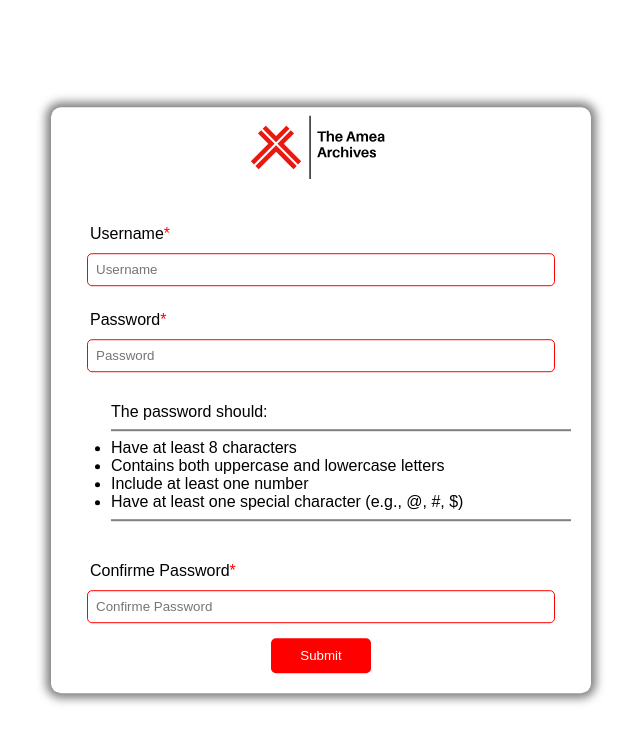
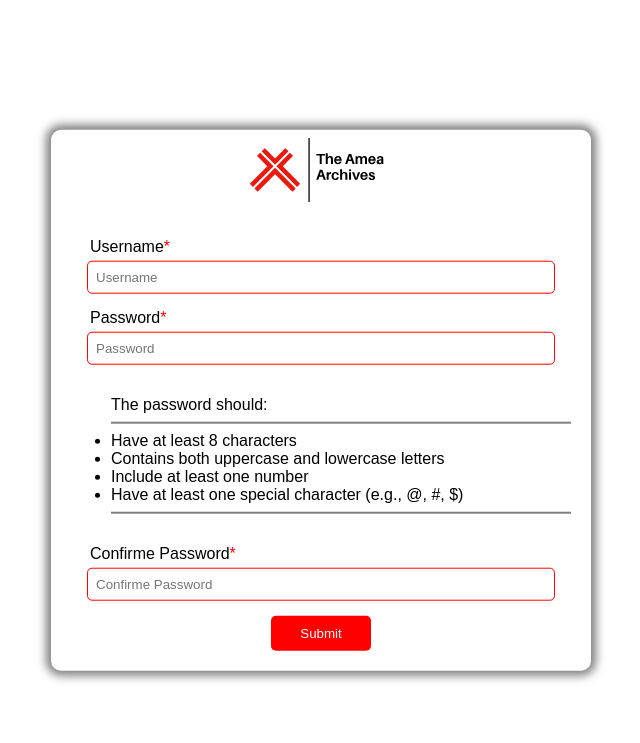
Before and after one commit to TheAmeaArchives/Great_Sage, a Django app: page /signup/ in a window 1280 px wide. Shown: the top 743 px of the page, without its empty margins (319-959 px from the left). Run offline with Django 5.2, Linux system fonts and the light colour scheme.

Commit message:
Yeah it's still me, still styling

```diff
--- a/GreatSage/users/static/users/css/signup.css
+++ b/GreatSage/users/static/users/css/signup.css
@@ -18,7 +18,7 @@ hr{
     border-style: solid;
 }
 .image{
-    width: 130px;
+    width: 110px;
     margin-top: 20px ;
     flex-grow: 1;
     background-color: white;
@@ -27,10 +27,8 @@ hr{
 }
 
 .label{
-    margin-top: 10px;
     text-align: start;
     margin-left: 19px;
-    margin-bottom: 5px;
 }
 
 .img{
```
